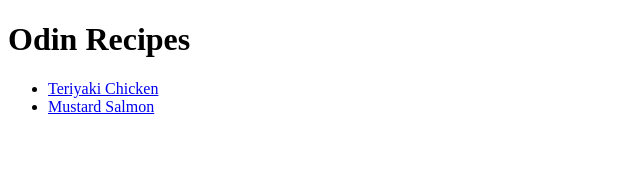
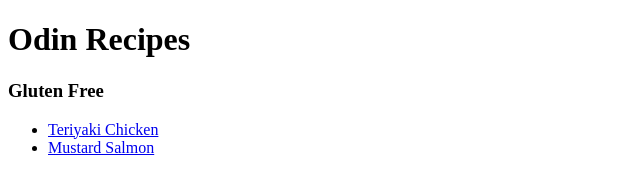
Before and after one commit to JJarratt/odin-recipes, a plain HTML site: page index.html in a window 1280 px wide. Shown: the whole page, without its empty margins (0-640 px from the left). Drawn offline with Linux system fonts and the light colour scheme.

Commit message:
added gluten free

```diff
--- a/index.html
+++ b/index.html
@@ -7,6 +7,7 @@
 </head>
 <body>
     <h1>Odin Recipes</h1>
+    <h3><strong>Gluten Free</strong></h3>
         <ul>
             <li><a href="recipes/teriyaki-chicken.html">Teriyaki Chicken</a></li>
             <li><a href="recipes/mustard-salmon.html">Mustard Salmon</a></li>
```
